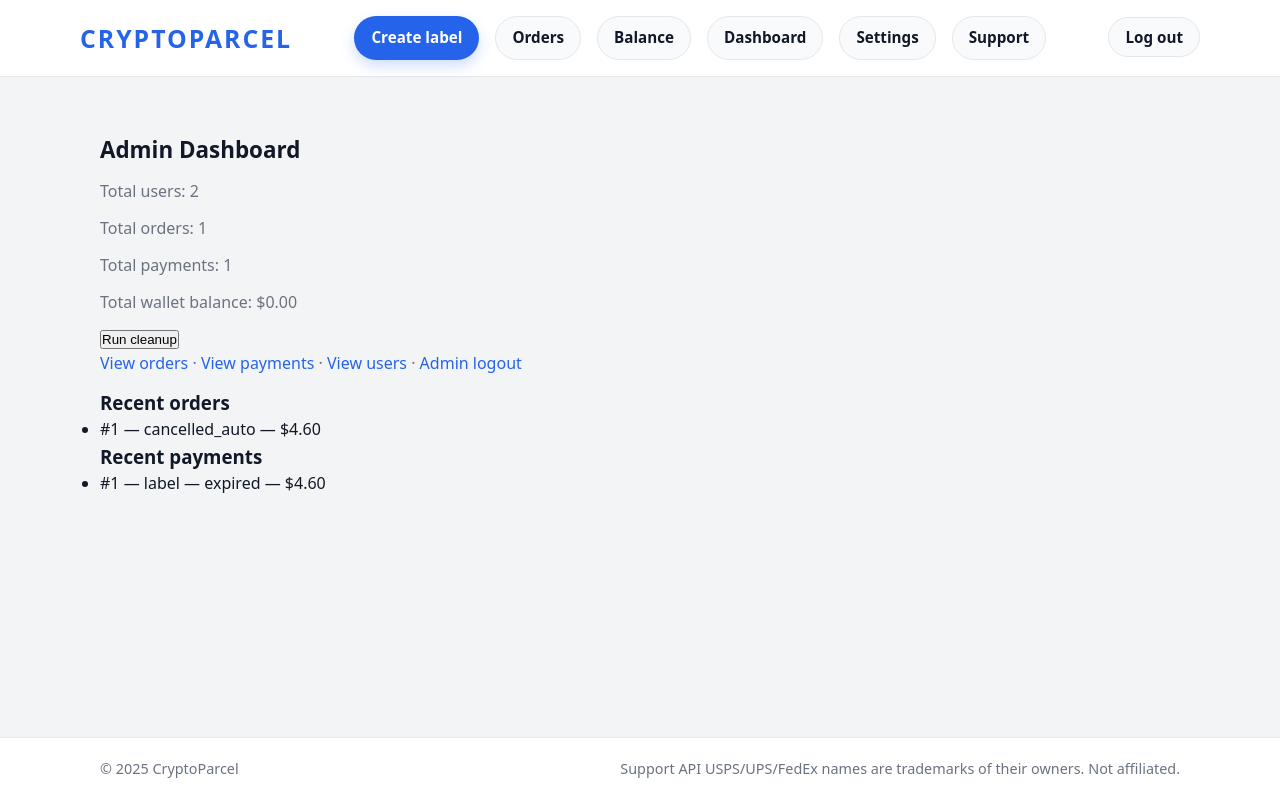
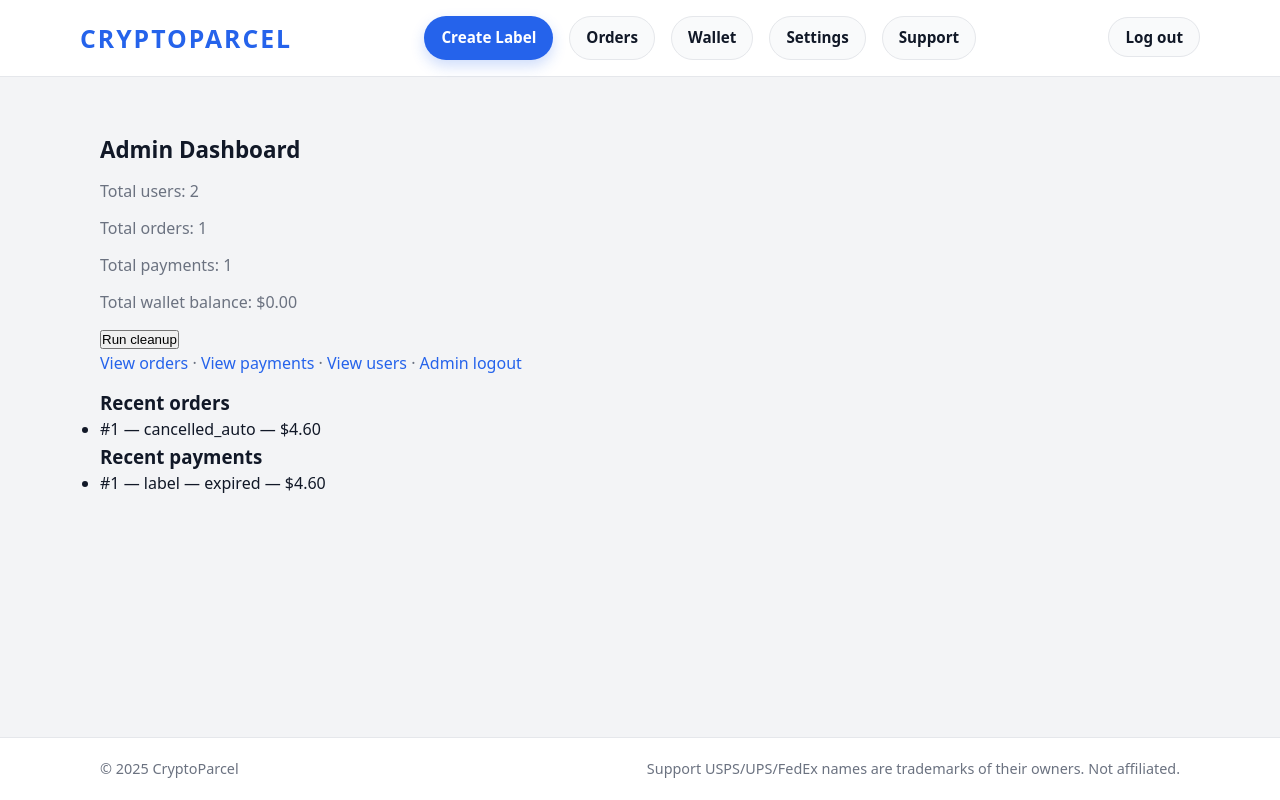
Before and after one commit to cryptoparcel/cryptoparcel_finish, a Flask app: page /admin in a window 1280 px wide. Run offline with Flask 3, Linux system fonts and the light colour scheme; a user stored in the database is signed in.

Commit message:
Update base.html

```diff
--- a/templates/base.html
+++ b/templates/base.html
@@ -11,7 +11,7 @@
   <!-- Main stylesheet -->
   <link rel="stylesheet" href="{{ url_for('static', filename='styles.css') }}">
 
-  <!-- Your global app.js (price estimation, etc.) -->
+  <!-- Global app.js -->
   <script src="{{ url_for('static', filename='app.js') }}" defer></script>
 </head>
 <body>
@@ -25,15 +25,13 @@
 
       <nav class="cp-nav-center">
         {% if current_user.is_authenticated %}
-          <a href="{{ url_for('create_label') }}" class="cp-nav-primary">Create label</a>
+          <a href="{{ url_for('create_label') }}" class="cp-nav-primary">Create Label</a>
           <a href="{{ url_for('orders') }}" class="cp-nav-ghost">Orders</a>
-          <a href="{{ url_for('wallet') }}" class="cp-nav-ghost">Balance</a>
-          <a href="{{ url_for('dashboard') }}" class="cp-nav-ghost">Dashboard</a>
+          <a href="{{ url_for('wallet') }}" class="cp-nav-ghost">Wallet</a>
           <a href="{{ url_for('settings') }}" class="cp-nav-ghost">Settings</a>
           <a href="{{ url_for('support') }}" class="cp-nav-ghost">Support</a>
         {% else %}
-          <a href="{{ url_for('register') }}" class="cp-nav-primary">Create label</a>
-          <a href="{{ url_for('index') }}#pricing" class="cp-nav-ghost">Pricing</a>
+          <a href="{{ url_for('register') }}" class="cp-nav-primary">Get Started</a>
           <a href="{{ url_for('support') }}" class="cp-nav-ghost">Support</a>
         {% endif %}
       </nav>
@@ -69,19 +67,18 @@
       <div>© 2025 CryptoParcel</div>
       <div class="cp-footer-links">
         <a href="{{ url_for('support') }}">Support</a>
-        {% if current_user.is_authenticated %}
-          <a href="{{ url_for('api_keys') }}">API</a>
-        {% endif %}
-        <span class="cp-footer-note">USPS/UPS/FedEx names are trademarks of their owners. Not affiliated.</span>
+        <span class="cp-footer-note">
+          USPS/UPS/FedEx names are trademarks of their owners. Not affiliated.
+        </span>
       </div>
     </div>
   </footer>
 
 </div>
 
-<!-- Global scripts: loading spinner + auto-dismiss flash messages -->
+<!-- Global scripts -->
 <script>
-// Form submit loading spinner (works on any button with id="submit-btn")
+// Loading spinner for submit buttons
 document.querySelectorAll('form').forEach(form => {
   form.addEventListener('submit', function () {
     const btn = form.querySelector('#submit-btn');
@@ -93,7 +90,7 @@ document.querySelectorAll('form').forEach(form => {
   });
 });
 
-// Auto-dismiss flash messages after 6 seconds
+// Auto-dismiss flash messages
 document.querySelectorAll('.flash').forEach(flash => {
   setTimeout(() => {
     flash.style.transition = 'opacity 0.5s ease';
```
